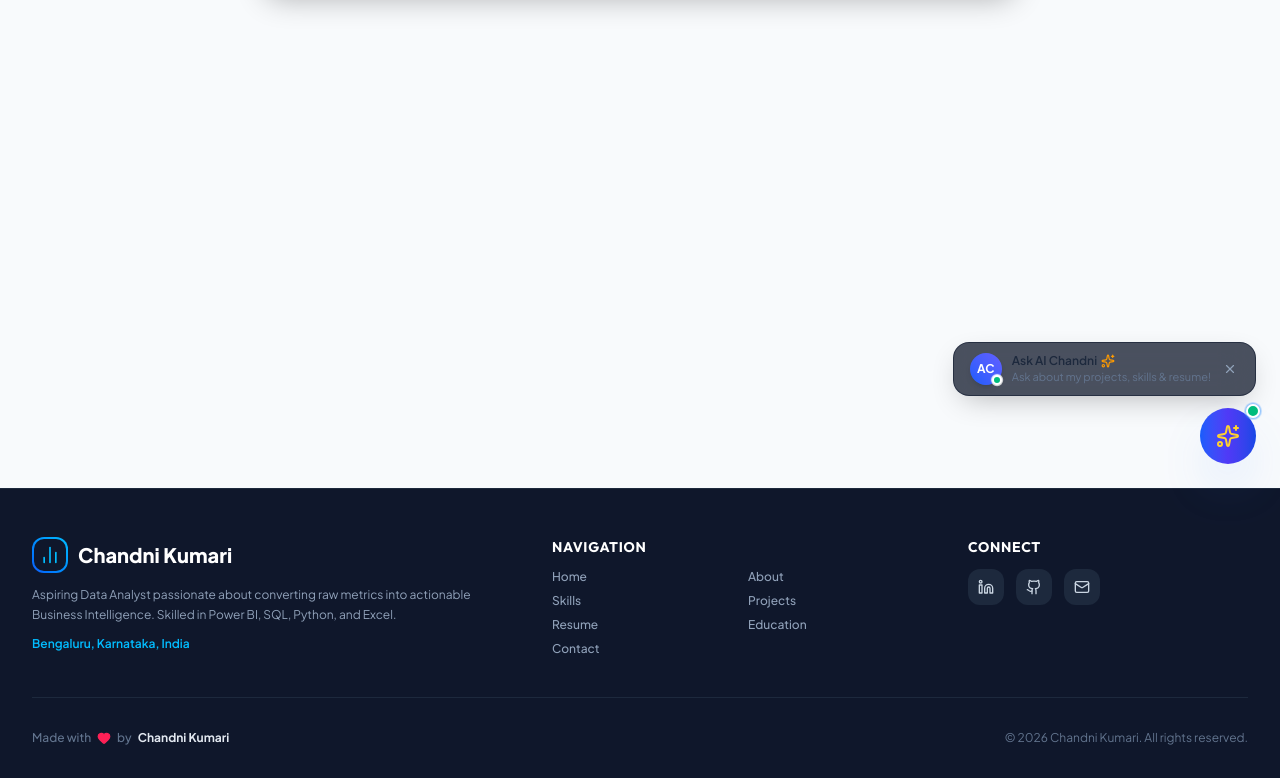
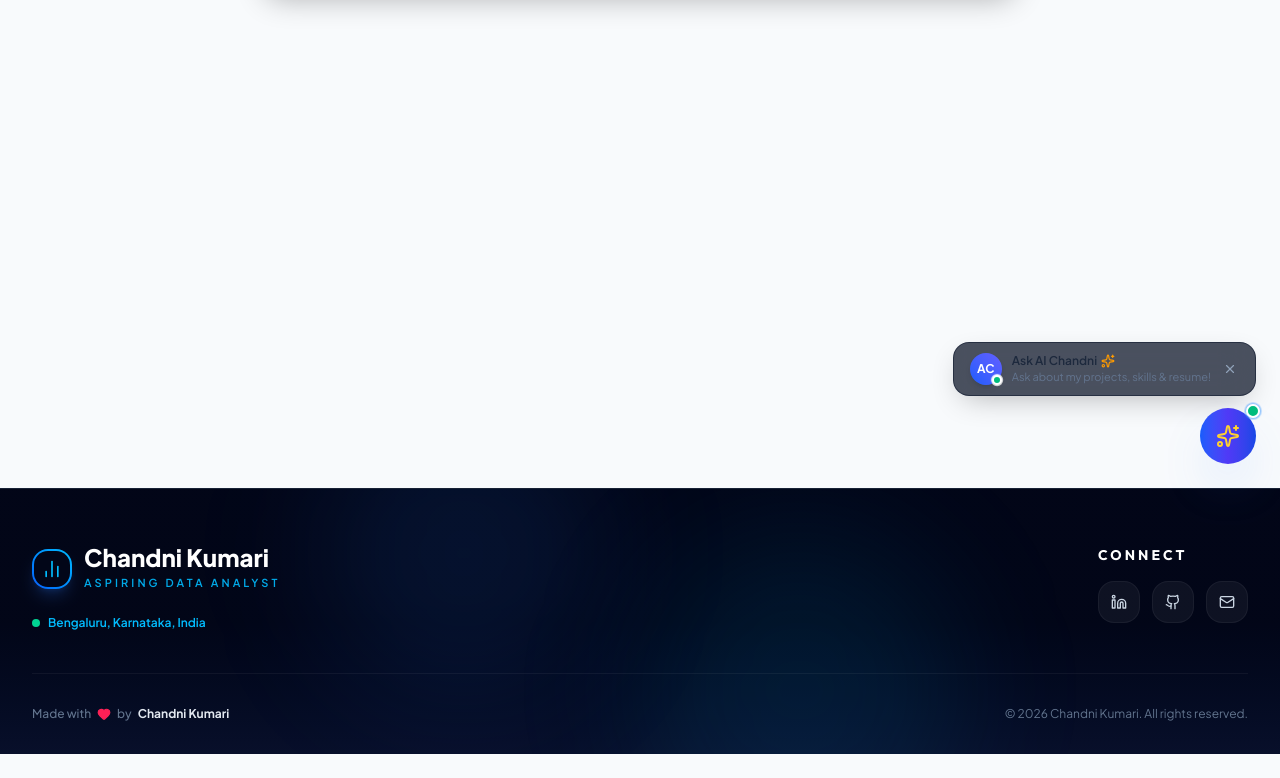
Before and after one commit to Chandni-06/Chandni-Portfolio, a React (Vite) app: page /projects/1 in a window 1280 px wide. Shown: the part 312-1090 px from the top of the page. After the commit the page ends 1066 px from the top, so only its background shows below. Built offline with nearby package versions, Linux system fonts and the light colour scheme; a web font is replaced by a local one.

Commit message:
updated footer

```diff
--- a/src/components/Footer.tsx
+++ b/src/components/Footer.tsx
@@ -1,5 +1,12 @@
 import React from "react";
-import { Heart, BarChart2, Linkedin, Github, Mail } from "lucide-react";
+import {
+  Heart,
+  BarChart2,
+  Linkedin,
+  Github,
+  Mail,
+  ArrowUpRight,
+} from "lucide-react";
 import { PORTFOLIO_DATA } from "../data/portfolioData";
 
 export const Footer: React.FC = () => {
@@ -18,88 +25,41 @@ export const Footer: React.FC = () => {
   return (
     <footer
       id="main-footer"
-      className="bg-slate-900 text-slate-400 pt-12 pb-8 border-t border-slate-800"
+      className="relative overflow-hidden border-t border-slate-800/80 bg-slate-950 text-slate-400 pt-14 pb-8"
     >
+      <div className="absolute inset-0 bg-gradient-to-t from-blue-950/30 via-slate-950 to-slate-950 pointer-events-none" />
+      <div className="absolute -top-20 left-1/4 w-72 h-72 bg-blue-500/10 rounded-full blur-3xl pointer-events-none" />
+      <div className="absolute -bottom-24 right-1/4 w-80 h-80 bg-sky-500/10 rounded-full blur-3xl pointer-events-none" />
+
       <div className="max-w-7xl mx-auto px-4 sm:px-6 lg:px-8">
-        <div className="grid grid-cols-1 md:grid-cols-12 gap-8 pb-10 border-b border-slate-800">
+        <div className="relative grid grid-cols-1 md:grid-cols-12 gap-8 pb-10 border-b border-white/5">
           {/* Col 1: Brand */}
-          <div className="md:col-span-5 space-y-3">
-            <div className="flex items-center gap-2.5">
-              <div className="w-9 h-9 rounded-xl bg-gradient-to-tr from-blue-600 to-sky-400 p-0.5">
-                <div className="w-full h-full bg-slate-900 rounded-[10px] flex items-center justify-center text-sky-400 font-bold">
+          <div className="md:col-span-7 space-y-4">
+            <div className="flex items-center gap-3">
+              <div className="w-10 h-10 rounded-2xl bg-gradient-to-tr from-blue-600 to-sky-400 p-0.5 shadow-lg shadow-blue-500/20">
+                <div className="w-full h-full bg-slate-950 rounded-[14px] flex items-center justify-center text-sky-400">
                   <BarChart2 className="w-5 h-5" />
                 </div>
               </div>
-              <span className="font-outfit font-extrabold text-xl text-white">
-                Chandni Kumari
-              </span>
+              <div>
+                <span className="font-outfit font-extrabold text-xl sm:text-2xl text-white block leading-none">
+                  Chandni Kumari
+                </span>
+                <span className="text-[11px] uppercase tracking-[0.28em] text-sky-400/90 font-semibold">
+                  Aspiring Data Analyst
+                </span>
+              </div>
             </div>
 
-            <p className="text-xs text-slate-400 leading-relaxed max-w-md">
-              Aspiring Data Analyst passionate about converting raw metrics into
-              actionable Business Intelligence. Skilled in Power BI, SQL,
-              Python, and Excel.
-            </p>
-
-            <p className="text-xs font-semibold text-sky-400">
+            <p className="text-xs font-semibold text-sky-400 inline-flex items-center gap-2">
+              <span className="w-2 h-2 rounded-full bg-emerald-400" />
               Bengaluru, Karnataka, India
             </p>
           </div>
 
-          {/* Col 2: Navigation */}
-          <div className="md:col-span-4 space-y-3">
-            <h4 className="text-sm font-bold text-white uppercase tracking-wider font-outfit">
-              Navigation
-            </h4>
-            <div className="grid grid-cols-2 gap-2 text-xs font-medium">
-              <button
-                onClick={() => handleScrollTo("home")}
-                className="text-left hover:text-sky-400 transition-colors cursor-pointer"
-              >
-                Home
-              </button>
-              <button
-                onClick={() => handleScrollTo("about")}
-                className="text-left hover:text-sky-400 transition-colors cursor-pointer"
-              >
-                About
-              </button>
-              <button
-                onClick={() => handleScrollTo("skills")}
-                className="text-left hover:text-sky-400 transition-colors cursor-pointer"
-              >
-                Skills
-              </button>
-              <button
-                onClick={() => handleScrollTo("projects")}
-                className="text-left hover:text-sky-400 transition-colors cursor-pointer"
-              >
-                Projects
-              </button>
-              <button
-                onClick={() => handleScrollTo("resume")}
-                className="text-left hover:text-sky-400 transition-colors cursor-pointer"
-              >
-                Resume
-              </button>
-              <button
-                onClick={() => handleScrollTo("education")}
-                className="text-left hover:text-sky-400 transition-colors cursor-pointer"
-              >
-                Education
-              </button>
-              <button
-                onClick={() => handleScrollTo("contact")}
-                className="text-left hover:text-sky-400 transition-colors cursor-pointer"
-              >
-                Contact
-              </button>
-            </div>
-          </div>
-
           {/* Col 3: Social & Connect */}
-          <div className="md:col-span-3 space-y-3">
-            <h4 className="text-sm font-bold text-white uppercase tracking-wider font-outfit">
+          <div className="md:col-span-5 space-y-4 md:justify-self-end">
+            <h4 className="text-sm font-bold text-white uppercase tracking-[0.22em] font-outfit">
               Connect
             </h4>
             <div className="flex items-center gap-3">
@@ -107,7 +67,7 @@ export const Footer: React.FC = () => {
                 href={PORTFOLIO_DATA.personal.linkedin}
                 target="_blank"
                 rel="noopener noreferrer"
-                className="p-2.5 rounded-xl bg-slate-800 hover:bg-blue-600 text-slate-300 hover:text-white transition-colors cursor-pointer"
+                className="p-3 rounded-2xl bg-white/5 hover:bg-blue-600 text-slate-300 hover:text-white border border-white/5 hover:border-blue-400/30 transition-all cursor-pointer"
                 title="LinkedIn"
               >
                 <Linkedin className="w-4 h-4" />
@@ -117,7 +77,7 @@ export const Footer: React.FC = () => {
                 href={PORTFOLIO_DATA.personal.github}
                 target="_blank"
                 rel="noopener noreferrer"
-                className="p-2.5 rounded-xl bg-slate-800 hover:bg-slate-700 text-slate-300 hover:text-white transition-colors cursor-pointer"
+                className="p-3 rounded-2xl bg-white/5 hover:bg-slate-700 text-slate-300 hover:text-white border border-white/5 hover:border-white/10 transition-all cursor-pointer"
                 title="GitHub"
               >
                 <Github className="w-4 h-4" />
@@ -125,7 +85,7 @@ export const Footer: React.FC = () => {
 
               <a
                 href={`mailto:${PORTFOLIO_DATA.personal.email}`}
-                className="p-2.5 rounded-xl bg-slate-800 hover:bg-sky-500 text-slate-300 hover:text-white transition-colors cursor-pointer"
+                className="p-3 rounded-2xl bg-white/5 hover:bg-sky-500 text-slate-300 hover:text-white border border-white/5 hover:border-sky-400/30 transition-all cursor-pointer"
                 title="Email"
               >
                 <Mail className="w-4 h-4" />
@@ -135,14 +95,16 @@ export const Footer: React.FC = () => {
         </div>
 
         {/* Bottom Copyright */}
-        <div className="pt-8 flex flex-col sm:flex-row items-center justify-between text-xs text-slate-500 gap-4">
+        <div className="pt-8 flex flex-col sm:flex-row items-center justify-between text-xs text-slate-500 gap-4 relative">
           <p className="flex items-center gap-1.5 font-medium">
             Made with{" "}
             <Heart className="w-3.5 h-3.5 text-rose-500 fill-rose-500 inline" />{" "}
             by <span className="text-slate-200 font-bold">Chandni Kumari</span>
           </p>
 
-          <p>© {currentYear} Chandni Kumari. All rights reserved.</p>
+          <p className="text-slate-500">
+            © {currentYear} Chandni Kumari. All rights reserved.
+          </p>
         </div>
       </div>
     </footer>
```
